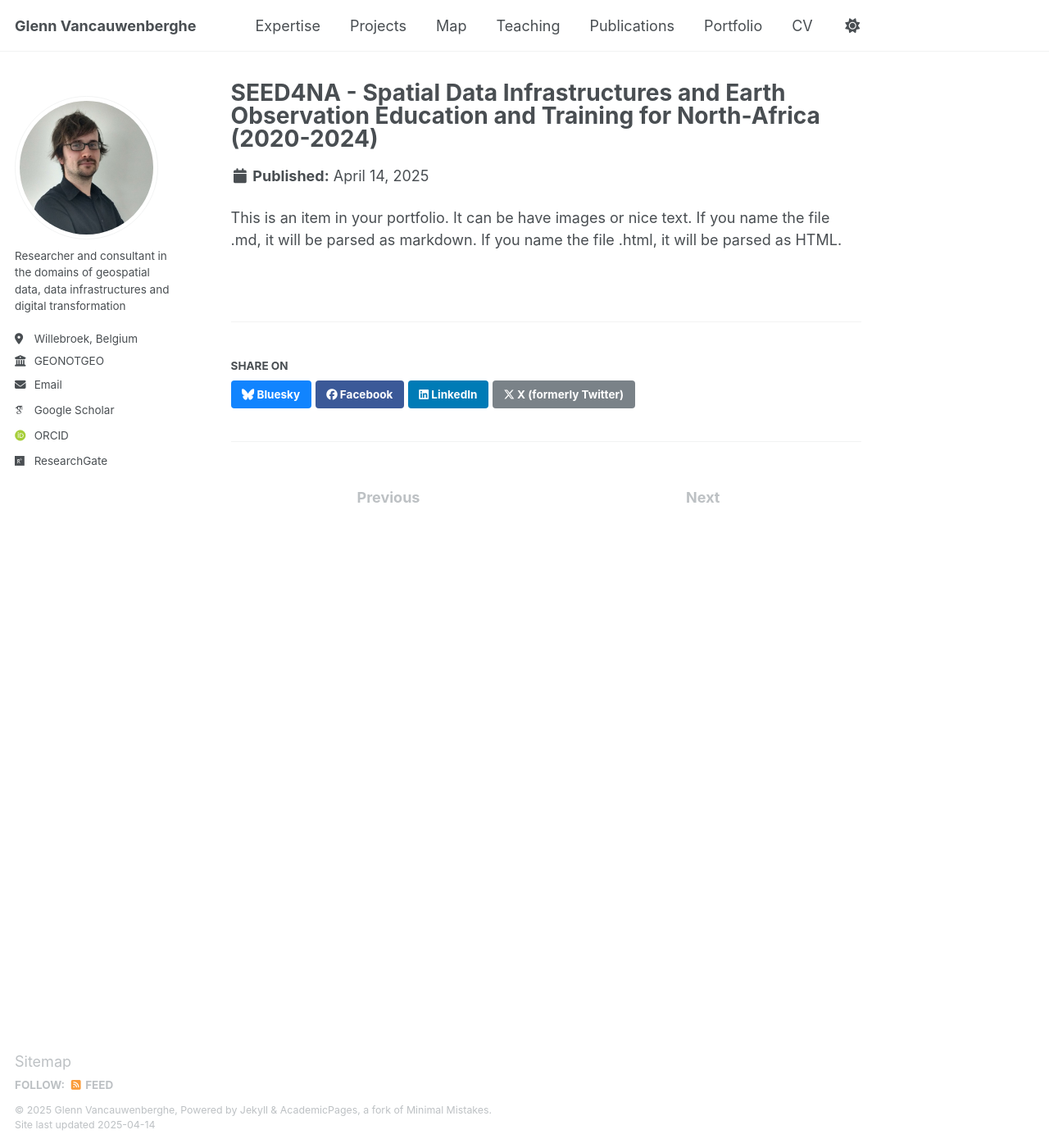
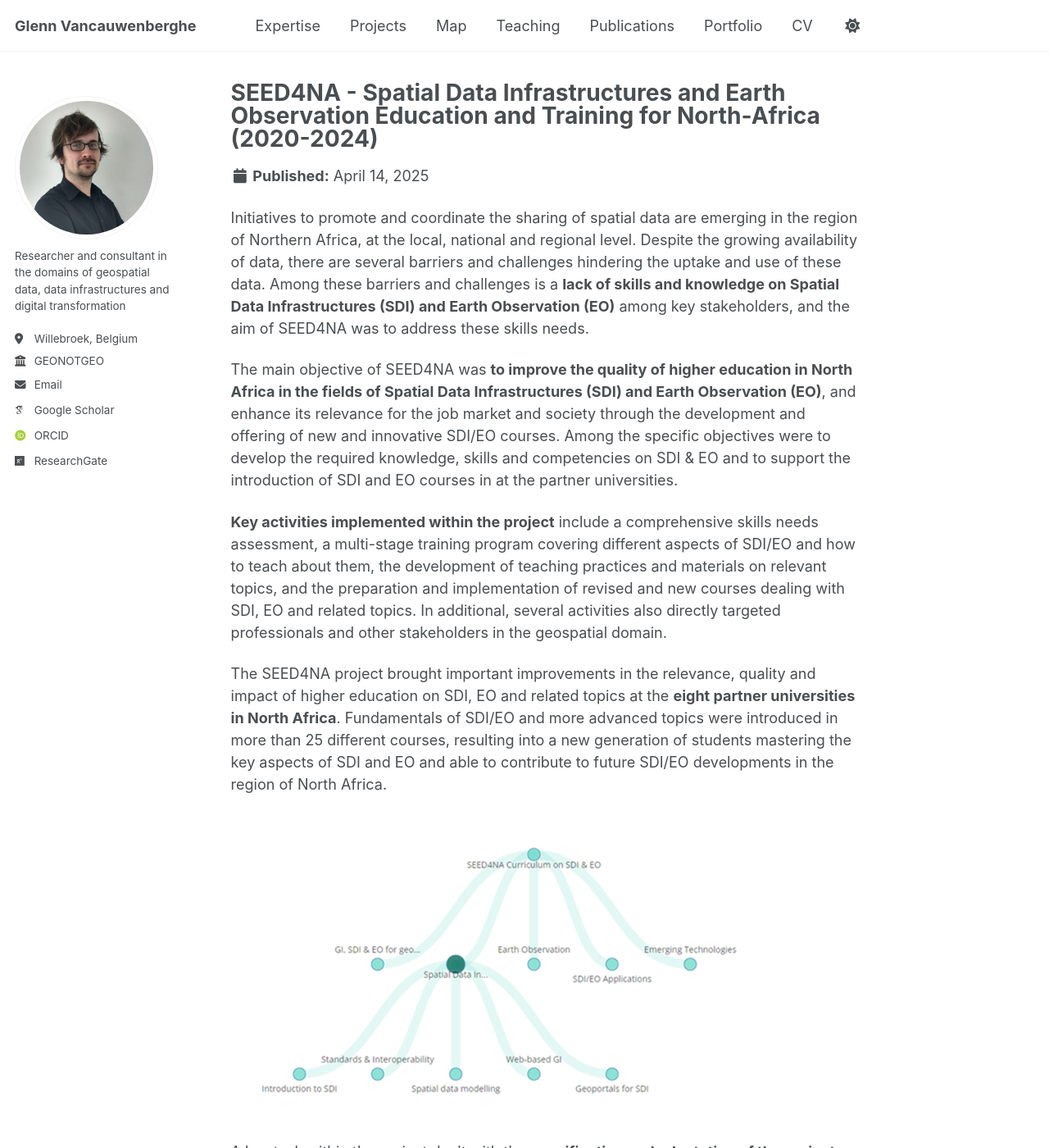
Before and after one commit to GVancauwenberghe/gvancauwenberghe.github.io, a Jekyll site: the page built from _portfolio/portfolio-9.md, in a window 1280 px wide and 1400 px high. Shown: the whole window at 82% size. Built offline with Jekyll 4.4.1, drawn with Linux system fonts in a browser that asks for light colours; some web fonts are replaced; some of the changed text lies outside the part shown.

Commit message:
Update portfolio-9.md

```diff
--- a/_portfolio/portfolio-9.md
+++ b/_portfolio/portfolio-9.md
@@ -4,4 +4,14 @@ excerpt: "SEED4NA Curriculum on SDI/EO<br/><img src='/images/seed4na.png'>"
 collection: portfolio
 ---
 
-This is an item in your portfolio. It can be have images or nice text. If you name the file .md, it will be parsed as markdown. If you name the file .html, it will be parsed as HTML.
+Initiatives to promote and coordinate the sharing of spatial data are emerging in the region of Northern Africa, at the local, national and regional level. Despite the growing availability of data, there are several barriers and challenges hindering the uptake and use of these data. Among these barriers and challenges is a **lack of skills and knowledge on Spatial Data Infrastructures (SDI) and Earth Observation (EO)** among key stakeholders, and the aim of SEED4NA was to address these skills needs.
+
+The main objective of SEED4NA was **to improve the quality of higher education in North Africa in the fields of Spatial Data Infrastructures (SDI) and Earth Observation (EO)**, and enhance its relevance for the job market and society through the development and offering of new and innovative SDI/EO courses. Among the specific objectives were to develop the required knowledge, skills and competencies on SDI & EO and to support the introduction of SDI and EO courses in at the partner universities.
+
+**Key activities implemented within the project** include a comprehensive skills needs assessment, a multi-stage training program covering different aspects of SDI/EO and how to teach about them, the development of teaching practices and materials on relevant topics, and the preparation and implementation of revised and new courses dealing with SDI, EO and related topics. In additional, several activities also directly targeted professionals and other stakeholders in the geospatial domain.
+
+The SEED4NA project brought important improvements in the relevance, quality and impact of higher education on SDI, EO and related topics at the **eight partner universities in North Africa**. Fundamentals of SDI/EO and more advanced topics were introduced in more than 25 different courses, resulting into a new generation of students mastering the key aspects of SDI and EO and able to contribute to future SDI/EO developments in the region of North Africa.
+
+<br/><img src='/images/seed4na.png'>
+
+A key task within the project dealt with the **specification and adaptation of the project curriculum in SDI and EO**. This was done based on the results of analyses of existing SDI/EO education in Europe and in North Africa, and an in-depth assessment of the skills requirements of SDI/EO stakeholders and practitioners in North Africa.  The five building blocks of the SEED4NA Curriculum on SDI/EO are shown in the figure above:  GI, SDI and EO for geospatial solutions, Spatial Data Infrastructures, Earth Observation, Applications of SDI and EO, and Emerging technologies. For each of these building blocks we also identified several key components. The figure shows the key components of the building block 'Spatial Data Infrastructures'. For the design and visualisation of the curriculum we made use of the **EO4GEO Curriculum Design Tool (CDT)**, which allows users to create, edit and find educational offers in the field of Earth Observation and Geographic Information
```
